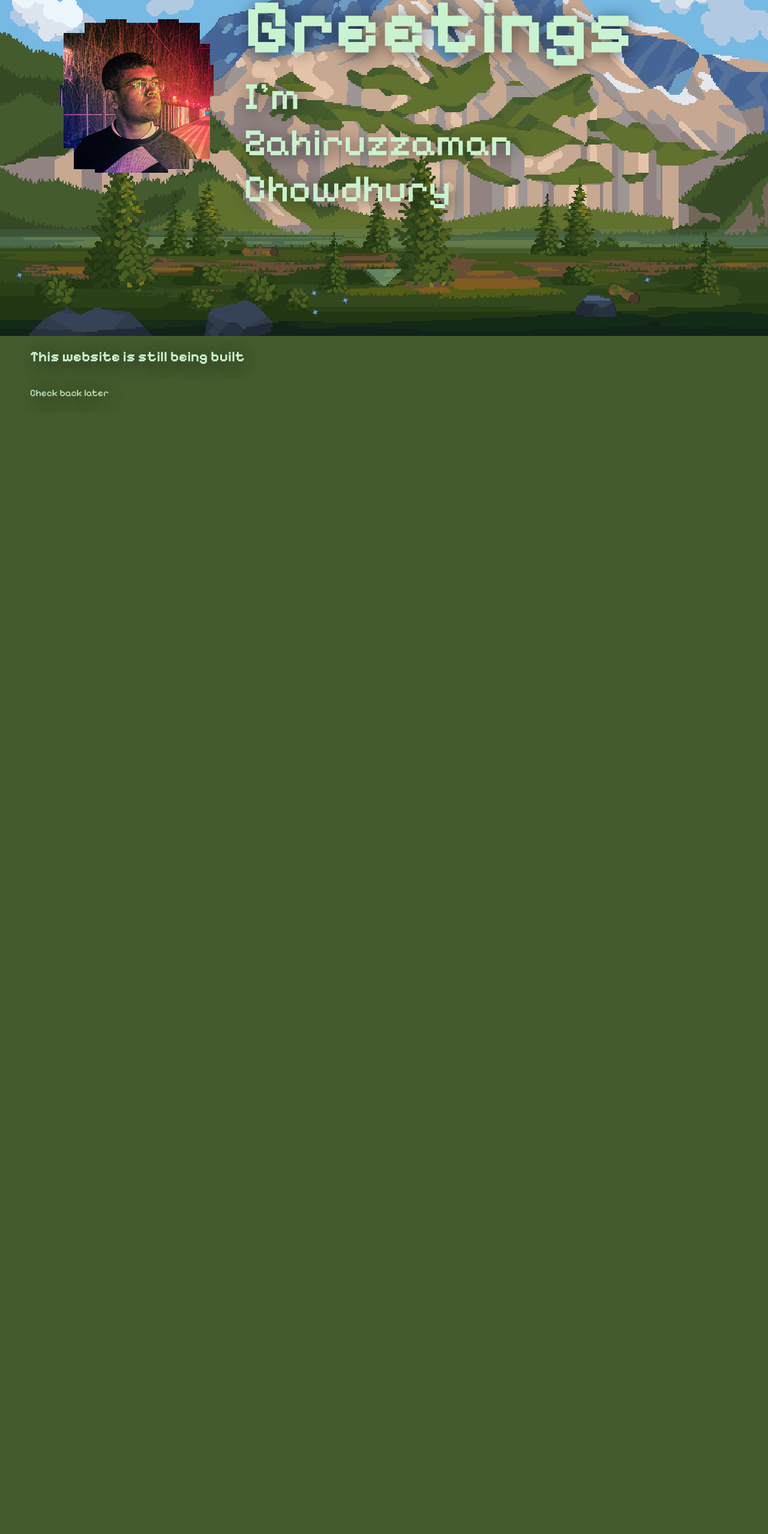
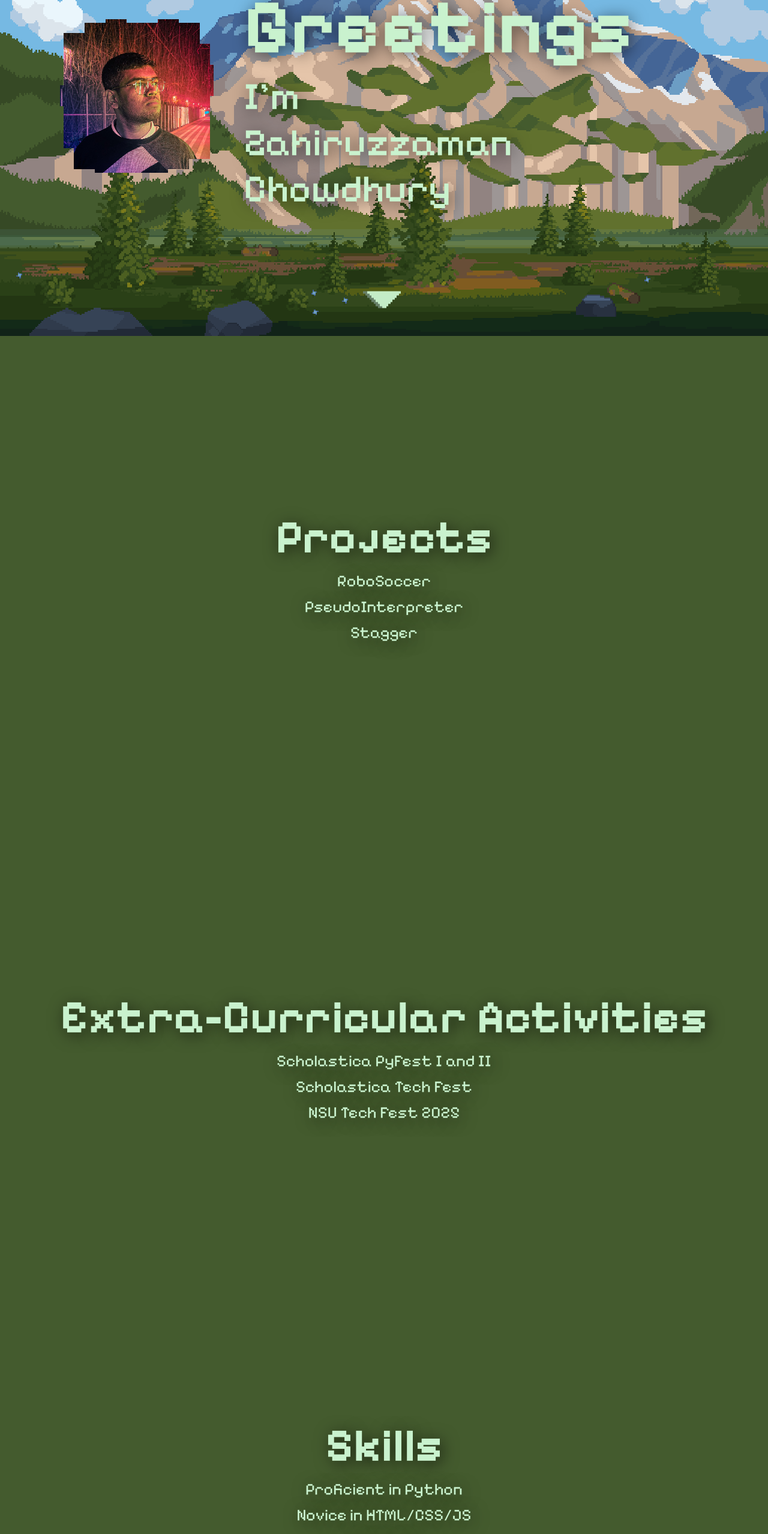
Before and after one commit to TheMayhem6328/site, a plain HTML site: page index.html in a window 1280 px wide. Shown: the part 240-2797 px from the top of the page at 60% size. Before the commit the page ends 1600 px from the top, so only its background shows below. Drawn offline with Linux system fonts and the light colour scheme.

Commit message:
CSS Fix + Addition of content

```diff
--- a/index.html
+++ b/index.html
@@ -60,9 +60,37 @@
         </picture>
     </header>
     <main>
-        <section id="title-only">
+        <section class="title-subtitles">
+            <h2>Projects</h2>
+            <p>RoboSoccer</p>
+            <p>PseudoInterpreter</p>
+            <p>Stagger</p>
+        </section>
+        <section class="title-subtitles">
+            <h2>Extra-Curricular Activities</h2>
+            <p>Scholastica PyFest I and II</p>
+            <p>Scholastica Tech Fest</p>
+            <p>NSU Tech Fest 2025</p>
+        </section>
+        <section class="title-subtitles">
+            <h2>Skills</h2>
+            <p>Proficient in Python</p>
+            <p>Novice in HTML/CSS/JS</p>
+            <p>Novice in C</p>
+            <p>Journeyman in Linux Administration (Arch, Debian, Fedora)</p>
+            <p>Journeyman in Fusion 360</p>
+            <p>Novice in SOLIDWORKS</p>
+            <p>Hobbyist in Embedded Systems Design (Arduino, ESP32, Raspberry Pi Pico)</p>
+        </section>
+        <section class="title-subtitles">
+            <h2>Education</h2>
+            <p>O Level at Scholastica</p>
+            <p>A level at Scholastica</p>
+            <p>BS.EEE at North South University</p>
+        </section>
+        <section class="title-subtitles">
             <h2>This website is still being built</h2>
-            <p>Check back later</p>
+            <p>Please, check back later</p>
         </section>
     </main>
     <script src="/script/main.js"></script>
--- a/script/main.js
+++ b/script/main.js
@@ -1,9 +1,20 @@
 const heroElement = document.getElementById("hero");
 const headerElement = document.getElementById("header");
+var cssScrollSupport = false;
 
+if (CSS.supports('animation-timeline', 'scroll()')) {
+    console.info('CSS function scroll() is supported in this browser. Will use CSS scroll animation once implemented');
+    // Set to true to try to attempt CSS based animation again
+    // Maybe edit above console.info() to reflect changes once done
+    cssScrollSupport = false;
+} else {
+    console.warn('CSS function scroll() is not supported in this browser. Using JS-based scroll animation');
+}
+
+if (!cssScrollSupport) {
     window.addEventListener('scroll', () => {
         const start = 0;
-    const end = 1090;
+        const end = window.innerHeight;
         const scrollY = window.scrollY;
 
         // Normalize scroll progress
@@ -17,6 +28,7 @@ window.addEventListener('scroll', () => {
         heroElement.style.opacity = opacity;
         headerElement.style.filter = `blur(${blurAmount}px)`;
     });
+}
 
 document.getElementById("down-arrow").addEventListener('click', () => {
     const scrollY = window.innerHeight
--- a/style/main.css
+++ b/style/main.css
@@ -16,7 +16,26 @@ body {
   text-shadow: rgba(0, 0, 0, 0.6) 4px 4px 27px;
 }
 
-/* Hero Content */
+picture#down-arrow {
+  image-rendering: pixelated;
+  bottom: 10vh;
+  position: absolute;
+  animation-name: bounce-hint-down;
+  animation-duration: 2000ms;
+  animation-timing-function: cubic-bezier(0.165, 0.84, 0.44, 1);
+  animation-iteration-count: infinite;
+  cursor: pointer;
+}
+
+/* @keyframes blur-25 {
+  from {
+    filter: blur(0px);
+  }
+  to {
+    filter: blur(25px);
+  }
+} */
+
 header {
   /* Size */
   width: 100%;
@@ -30,12 +49,21 @@ header {
   background-image: url(/img/light/hero-bg.png);
   background-size: cover;
   image-rendering: pixelated;
-  -webkit-backdrop-filter: blur(500px);
-  backdrop-filter: blur(500px);
+  /* Animation */
+  /* TODO: This does not work as expected */
+  /* To attempt to fix this, uncomment this
+  and the appropriate keyframe (Line 30) */
+  /* animation-name: blur-25;
+  animation-duration: 1s;
+  animation-timing-function: linear;
+  animation-timeline: view();
+  animation-range: entry 0% exit 100%; */
 
   * {
     /* Animation */
-    animation: 1s cubic-bezier(0.23, 1, 0.32, 1) 0s 1 fadein;
+    animation-duration: 1s;
+    animation-timing-function: cubic-bezier(0.23, 1, 0.32, 1);
+    animation-name: fadein-down;
   }
 
   #hero {
@@ -86,20 +114,9 @@ header {
       }
     }
   }
-
-  picture#down-arrow {
-    image-rendering: pixelated;
-    bottom: 10vh;
-    position: absolute;
-    animation-name: bounce-hint-down;
-    animation-duration: 2000ms;
-    animation-timing-function: cubic-bezier(0.165, 0.84, 0.44, 1);
-    animation-iteration-count: infinite;
-    cursor: pointer;
-  }
 }
 
-@keyframes up-fadein-down {
+@keyframes fadein-down {
   0% {
     transform: translateY(-10%);
     opacity: 40%;
@@ -127,7 +144,8 @@ header {
   }
 }
 
-main section {
+main {
+  section {
     height: 100vh;
     width: calc(100% - 100px);
     max-width: 1600px;
@@ -137,13 +155,12 @@ main section {
     font-family: "Pixelify Sans", sans-serif;
     color: #c9f2ce;
 
-  &.title-only {
+    &.title-subtitles {
       align-items: center;
       justify-content: center;
       gap: 10px;
       text-align: center;
       padding: 0px 50px;
-    scroll-snap-align: start;
 
       h2 {
         font-weight: 700;
@@ -155,6 +172,7 @@ main section {
         font-weight: 400;
         font-size: clamp(1.25rem, 1.1111rem + 0.7407vw, 2rem);
         margin-block: unset;
+      }
     }
   }
 }
```
Also changed, not shown: 1 other file. Lines whose indentation alone changed are shown as unchanged.
